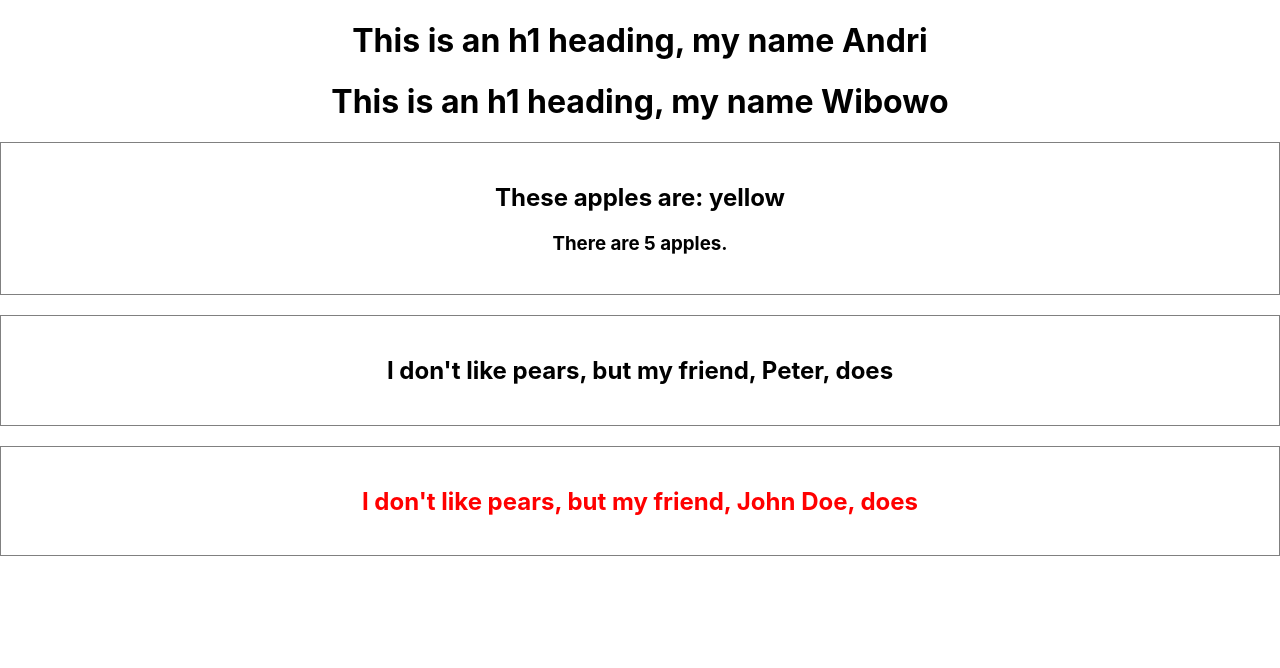
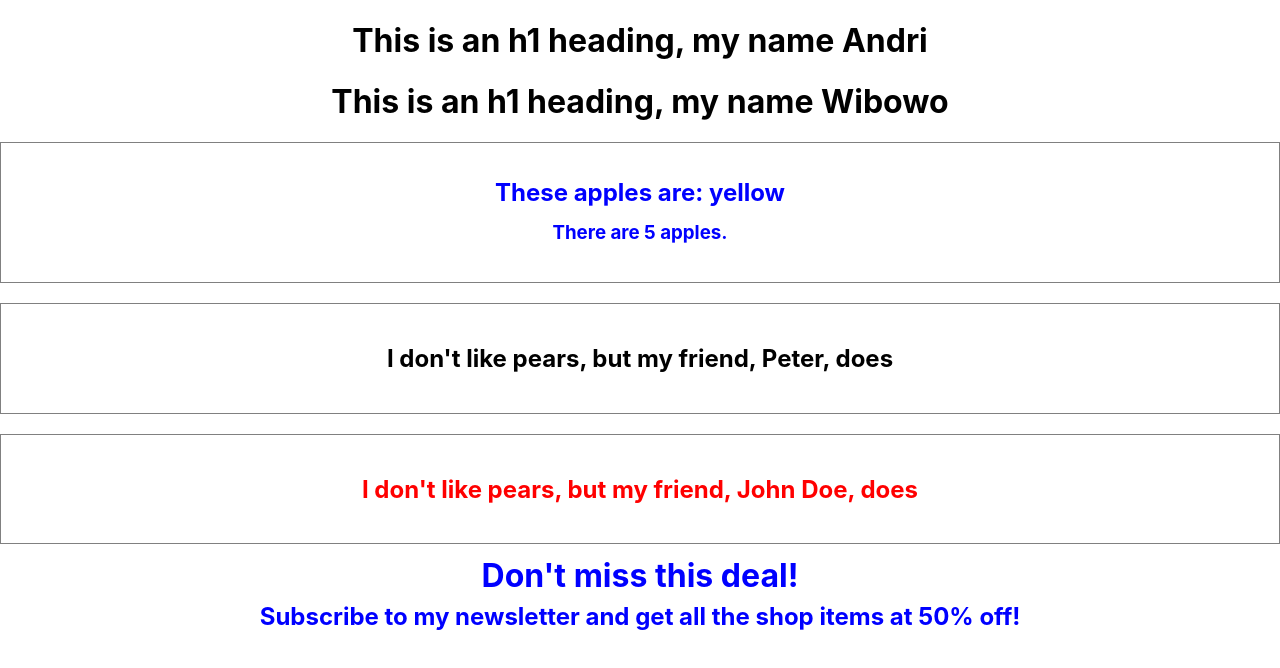
Before and after one commit to devandri/basic-react, a React (Create React App) app: page / in a window 1280 px wide. Shown: the top 668 px of the page. Built offline with nearby package versions, Linux system fonts and the light colour scheme.

Commit message:
practice(basic): styling index.css

```diff
--- a/src/App.js
+++ b/src/App.js
@@ -5,6 +5,7 @@
 import Apples from './components/Apples';
 import Pears from './components/Pears';
 import Trunk from './components/Trunk';
+import Promo from './components/Promo';
 
 function Header() {
   return (<h1>
@@ -28,6 +29,7 @@
           <Pears friend="John Doe" />
         </Bag>
       </Trunk>
+      <Promo heading="Don't miss this deal!" promoSubHeading="Subscribe to my newsletter and get all the shop items at 50% off!" />
     </div>
   )
 }
--- a/src/components/Promo.js
+++ b/src/components/Promo.js
@@ -1,11 +1,11 @@
-function Promo() {
+function Promo(props) {
   return (
     <div className="promo-section">
       <div>
-        <h1>Don't miss this deal!</h1>
+        <h1>{props.heading}</h1>
       </div>
       <div>
-        <h2>Subscribe to my newsletter and get all the shop items at 50% off!</h2>
+        <h2>{props.promoSubHeading}</h2>
       </div>
     </div>
   );
--- a/src/index.css
+++ b/src/index.css
@@ -11,3 +11,9 @@
   font-family: source-code-pro, Menlo, Monaco, Consolas, 'Courier New',
     monospace;
 }
+
+.promo-section {
+  font-weight: bold;
+  line-height: 20px;
+  color: blue;
+}
```
